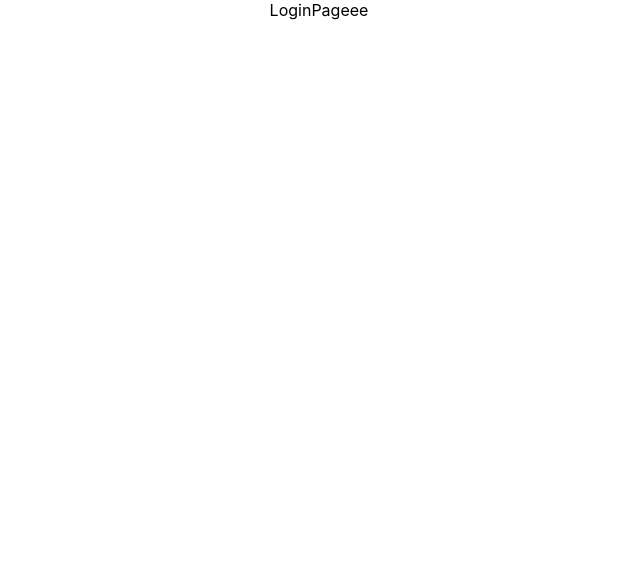
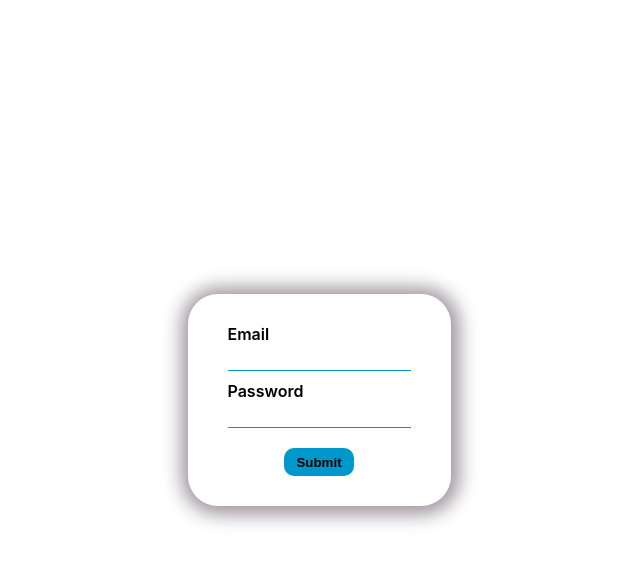
Before and after one commit to RobertPetricevic/profico-frontend, a React (Create React App) app: page / in a window 1280 px wide. Shown: the top 564 px of the page, without its empty margins (321-961 px from the left). Built offline with nearby package versions, Linux system fonts and the light colour scheme.

Commit message:
Login page

```diff
--- a/src/App.js
+++ b/src/App.js
@@ -2,8 +2,8 @@ import "./App.css";
 
 import { useSelector } from "react-redux";
 
-import LoginPage from "./pages/LoginPage";
-import MainPage from "./pages/MainPage";
+import LoginPage from "./pages/LoginPage/LoginPage";
+import MainPage from "./pages/MainPage/MainPage";
 
 function App() {
   const isLoggedIn = useSelector((state) => state.isLoggedIn);
--- a/src/index.css
+++ b/src/index.css
@@ -1,13 +1,27 @@
+* {
+  box-sizing: border-box;
+}
+
+:root {
+  --blue: #0097cc;
+  --hoverBlue: #005b7c;
+  --darkGray: #1d1d1b;
+  --lightGray: #7f7f7f;
+  --lighterGray: #f2f2f2;
+  --red: #ff392e;
+}
+
 body {
   margin: 0;
-  font-family: -apple-system, BlinkMacSystemFont, 'Segoe UI', 'Roboto', 'Oxygen',
-    'Ubuntu', 'Cantarell', 'Fira Sans', 'Droid Sans', 'Helvetica Neue',
+  font-size: 1rem;
+  font-family: -apple-system, BlinkMacSystemFont, "Segoe UI", "Roboto", "Oxygen",
+    "Ubuntu", "Cantarell", "Fira Sans", "Droid Sans", "Helvetica Neue",
     sans-serif;
   -webkit-font-smoothing: antialiased;
   -moz-osx-font-smoothing: grayscale;
 }
 
 code {
-  font-family: source-code-pro, Menlo, Monaco, Consolas, 'Courier New',
+  font-family: source-code-pro, Menlo, Monaco, Consolas, "Courier New",
     monospace;
 }
--- a/src/pages/LoginPage.js
+++ /dev/null
@@ -1,7 +0,0 @@
-import React from "react";
-
-const LoginPage = (props) => {
-  return <div>LoginPageee</div>;
-};
-
-export default LoginPage;
--- /dev/null
+++ b/src/pages/LoginPage/LoginPage.js
@@ -0,0 +1,23 @@
+import React from "react";
+
+import styles from "./styles.module.css";
+
+const LoginPage = (props) => {
+  return (
+    <div className={styles.loginPage}>
+      <form className={styles.loginBox}>
+        <div className={styles.inputBox}>
+          <label htmlFor="loginEmail">Email</label>
+          <input type="text" name="loginEmail" />
+        </div>
+        <div className={styles.inputBox}>
+          <label htmlFor="loginPass">Password</label>
+          <input type="password" name="loginPass" />
+        </div>
+        <button className={styles.inputBtn}>Submit</button>
+      </form>
+    </div>
+  );
+};
+
+export default LoginPage;
--- /dev/null
+++ b/src/pages/LoginPage/styles.module.css
@@ -0,0 +1,49 @@
+.loginPage {
+  height: 100vh;
+  display: flex;
+  flex-direction: column;
+  justify-content: center;
+  align-items: center;
+}
+
+.loginBox {
+  padding: 30px 40px;
+  border-radius: 30px;
+  -webkit-box-shadow: 1px 1px 18px 8px rgba(161, 153, 161, 1);
+  -moz-box-shadow: 1px 1px 18px 8px rgba(161, 153, 161, 1);
+  box-shadow: 1px 1px 18px 8px rgba(161, 153, 161, 1);
+}
+
+.inputBox {
+  display: flex;
+  flex-direction: column;
+  align-items: start;
+  margin-bottom: 10px;
+}
+
+.inputBox label {
+  margin-bottom: 5px;
+  font-weight: 600;
+}
+
+.inputBox input {
+  padding: 3px;
+  border: none;
+  border-bottom: 1px solid #0097cc;
+  outline: none;
+}
+
+.inputBtn {
+  padding: 0.5em 0.9em;
+  border-radius: 10px;
+  font-weight: 800;
+  margin-top: 10px;
+  border: none;
+  background-color: #0097cc;
+  cursor: pointer;
+}
+
+.inputBtn:hover,
+.inputBtn:focus {
+  background-color: #005b7c;
+}
```
Also changed, not shown: .eslintrc.json, src/pages/MainPage/MainPage.js (renamed from src/pages/MainPage.js).
